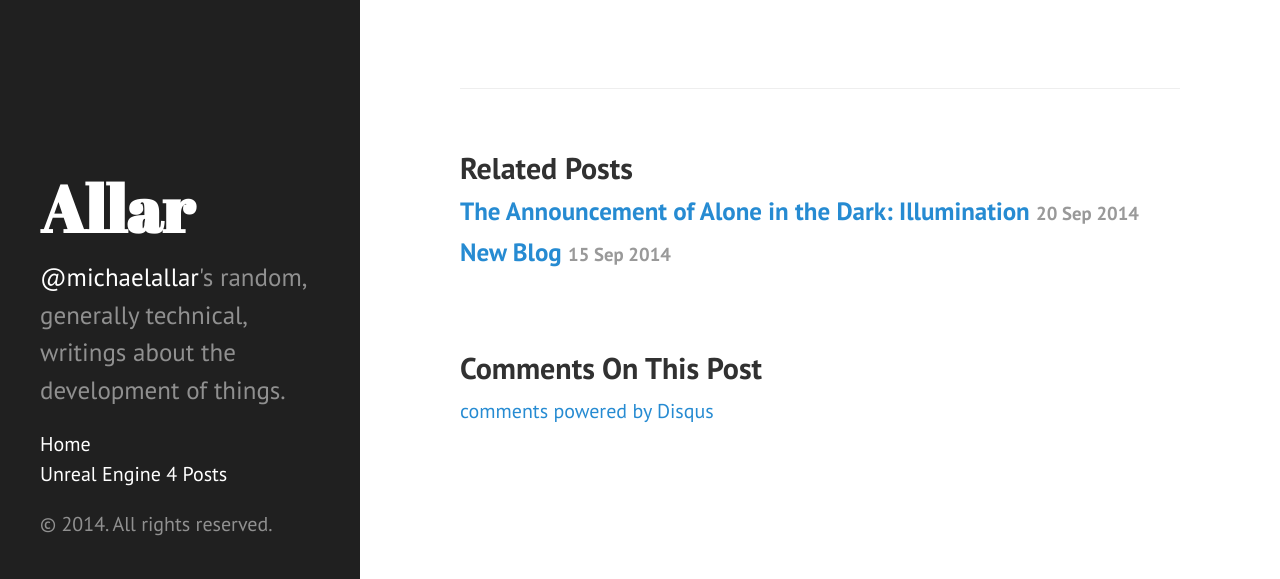
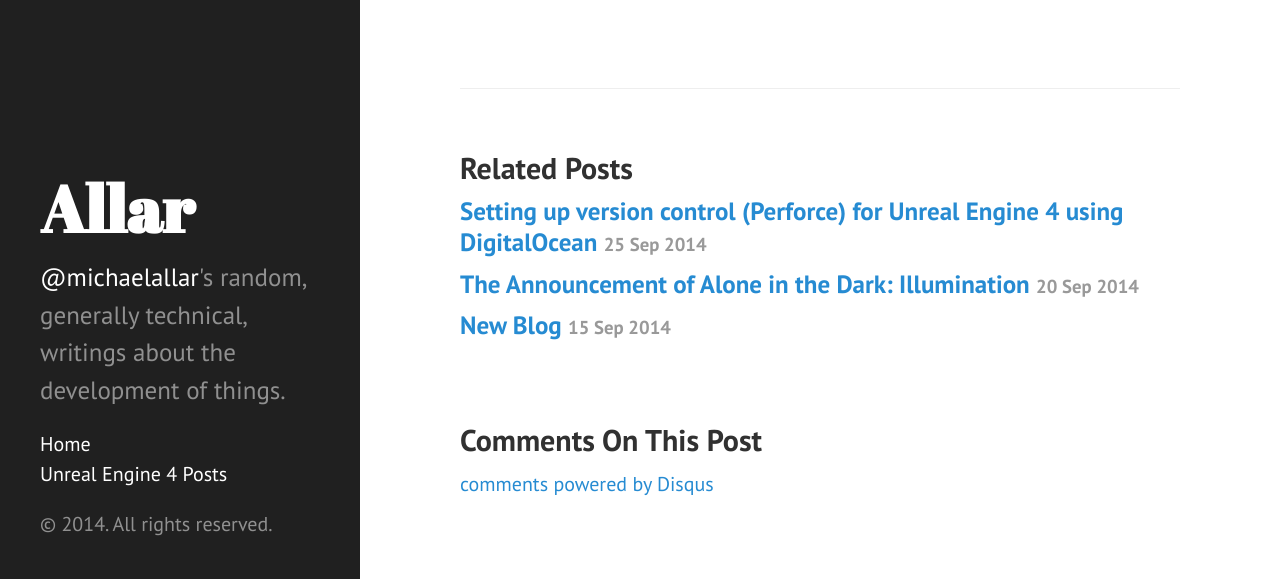
Before and after one commit to Allar/allar.github.io, a Jekyll site: the page built from _posts/2014-09-25-Build-Source.md, in a window 1280 px wide and 1382 px high. Shown: the part 803-1382 px from the top of the window. Built offline with Jekyll 4.4.1, drawn with Linux system fonts in a browser that asks for light colours; Markdown is read by kramdown in place of the engine named in the settings; comment, search, counter and statistics services are not loaded; some of the changed lines change nothing that is shown.

Commit message:
Adding first draft of Setup-Perforce-Digital

````diff
--- a/_layouts/post.html
+++ b/_layouts/post.html
@@ -1,23 +1,6 @@
 ---
 layout: default
 ---
-
-{% if post.tags.size > 0 %}
-    {% capture tags_content %}Posted with {% if post.tags.size == 1 %}<i class="fa fa-tag"></i>{% else %}<i class="fa fa-tags"></i>{% endif %}: {% endcapture %}
-    {% for post_tag in post.tags %}
-        {% for data_tag in site.data.tags %}
-            {% if data_tag.slug == post_tag %}
-                {% assign tag = data_tag %}
-            {% endif %}
-        {% endfor %}
-        {% if tag %}
-            {% capture tags_content_temp %}{{ tags_content }}<a href="/blog/tag/{{ tag.slug }}/">{{ tag.name }}</a>{% if forloop.last == false %}, {% endif %}{% endcapture %}
-            {% assign tags_content = tags_content_temp %}
-        {% endif %}
-    {% endfor %}
-{% else %}
-    {% assign tags_content = '' %}
-{% endif %}
 
 <div class="post">
   <h1 class="post-title">{{ page.title }}</h1>
--- a/_posts/2014-09-25-Build-Source.md
+++ b/_posts/2014-09-25-Build-Source.md
@@ -1,7 +1,6 @@
 ---
 layout: post
 title: "How To Build Unreal Engine 4 (UE4) From Source Code"
-tags: ue4, code
 ---
 
 People keep asking me how to build the engine, so I put together a really basic video on how to compile [UE4](https://www.unrealengine.com) from [Epic's Github](https://github.com/EpicGames/UnrealEngine).
--- /dev/null
+++ b/_posts/2014-09-25-Setup-Perforce-Digital.md
@@ -0,0 +1,163 @@
+---
+layout: post
+title: "Setting up version control (Perforce) for Unreal Engine 4 using DigitalOcean"
+---
+
+A common question with [Unreal Engine 4 (UE4)](http://www.unrealengine.com) is "how do you set up version control?" I think this is a very important question and if you have never used version control for your projects you are crippling yourself from the start. I won't go into details as to [why you should use version control](http://gameindustry.about.com/od/game-development/a/The-Importance-Of-Version-Control-Management-In-Game-Development.htm) or [how to use version control](http://betterexplained.com/articles/a-visual-guide-to-version-control/). I will be just covering how to get a basic setup going.
+
+There are many types of source control that exist in the wild but for game development generally [Perforce](http://www.perforce.com/), [Git](http://git-scm.com/), and [Subversion](https://subversion.apache.org/) are used. There are many differences between these source control systems and whether or not one is better than the other can be debated endlessly. UE4 has editor support for both Perforce and Subversion, but a [community plugin for Git](http://srombauts.github.io/UE4GitPlugin/) also exists, although I'm not too familiar with it.
+
+I will be focusing on Perforce as I find that most game development houses use it, including Epic, and although it has the disadvantage of requiring a server, Perforce supports up to 20 users/workspaces for free now and does a much much better job at handling binary files than both Git and Subversion; better binary file handling meaning less server space required for revision histories.
+
+This setup is more geared to those who [build UE4 from source code](/2014/09/25/Build-Source/) but is also applicable for those who just want to host project files.
+
+<!--more-->
+
+## Perforce Hosting
+
+Perforce is a centralized version control system, meaning it requires a server to be hosted on. You could run it locally and it is rather straightforward to set up, but I will be focusing on a more "proper" solution by setting up the Perforce host on a seperate [Ubuntu](http://www.ubuntu.com/) machine. If you plan to work with others remotely, I highly suggest renting a cloud server to put Perforce on so you don't have to worry about hardware maintenance, uptime, or bandwidth. There are a lot of server hosting solutions available, but for small projects, [I highly recommend DigitalOcean](https://www.digitalocean.com/?refcode=070b959bc226).
+
+Running a lightweight Perforce server using [DigitalOcean](https://www.digitalocean.com/?refcode=070b959bc226) will cost you $20 a month, ($10 a month if you know your project will be quite small) but if you are serious about development it will save you countless hours and cash when you inevitably break your project and need to revert some changes, or if you are working with someone else remotely.
+
+If you do end up using [DigitalOcean](https://www.digitalocean.com/?refcode=070b959bc226), please sign up using the links to it on this page as you get a $10 discount and I will get a much appreciated referral credit. Other than this, I am not paid in any way by [DigitalOcean](https://www.digitalocean.com/?refcode=070b959bc226) and I genuinely love their service.
+
+## Creating a DigitalOcean Droplet
+
+I will be writing how to set up a DigitalOcean Droplet, which is their term for a cloud instance, however this isn't absolutely required. I will be writing about how to set this up on a 64-bit Ubuntu/Linux system, so if you already have a Linux server up and running please skip this section. If you are installing a Perforce server on a Windows machine, using the server installer it is pretty straightforward and theres really nothing to write about.
+
+1. [Create a DigitalOcean account](https://www.digitalocean.com/?refcode=070b959bc226) by clicking Sign Up on the top right of [this page](https://www.digitalocean.com/?refcode=070b959bc226).
+2. Confirm your account with the email that DigitalOcean will send you.
+3. Enter your credit card information or provide a payment upfront using PayPal. If using PayPal, I recommend a payment of $20 to get started.
+4. Now you will need to create a droplet using the following settings.
+    - Hostname should be ideally be short
+    - I recommend the $20/month tier as it has enough space and bandwidth to last for awhile for a small project and provides you with enough ram and cpu to run other server tasks such as issue tracking or a [continuous integration](http://en.wikipedia.org/wiki/Continuous_integration) system like [Jenkins](http://jenkins-ci.org/) if you choose to in the future. You could get away with the $10/month tier though.
+    - Select the region closest to you for lower latency.
+    - You do not need any of the "Available Settings" unless you are interested in any of them.
+
+![DigitalOcean Create Droplet Screen](/assets/DigitalOcean_CreateDroplet.JPG)
+![DigitalOcean Select Region Screen](/assets/DigitalOcean_SelectRegion.JPG)
+
+## Accessing your DigitalOcean Droplet
+
+After you create your droplet, you will recieve an email containing its ip address and credentials. You will need this to log in.
+
+> ![DigitalOcean Root Email](/assets/DigitalOcean_RootEmail.PNG)
+
+To access your DigitalOcrean droplet you will need to [SSH](http://en.wikipedia.org/wiki/Secure_Shell) into it. Basically, this is a way to remote control a server but instead of seeing any form of user interface you can only interact with its shell/terminal/command prompt. The easiest way to do this is to download a program named [PuTTY](http://www.chiark.greenend.org.uk/~sgtatham/putty/download.html). On the downloads page, all you need is `putty.exe`. If you are on OS X, [use this instead](http://kb.mediatemple.net/questions/1599).
+
+1. Once you load PuTTY, enter your droplet's IP address in the Host Name box and click Open.
+2. A PuTTY Security Alert will pop up asking if you trust the host. Hit Yes.
+3. A shell will appear with the prompt `login as:`. Type in `root` and hit Enter.
+4. Type in your password given to you in the droplet email.
+
+    > When you type in your password, no characters will appear, but rest assured your input is being sent. A shortcut you can use is if you put your password in your clipboard, you can right click once to paste in the shell terminal and then hit enter.
+
+5. You will be forced to change your root password. Enter your root password again, then enter a new password twice to change it. **Be sure to remember this password.**
+6. If you end up at a prompt of `root@yourhostname:~#` or something very similar, you are now logged in.
+
+![PuTTY Configuration](/assets/DigitalOcean_Putty.PNG)
+![PuTTY Shell Login](/assets/DigitalOcean_ShellLogin.PNG)
+
+## Installing Perforce Server
+
+There are a lot of steps here that can be customized depending on your needs, but I will run through a standard basic installation.
+
+### Downloading Server Binary
+
+The first step is to download Perforce Server. To find the latest version of Perforce, you can view all versions of Perforce [here](ftp://ftp.perforce.com/perforce/). As of this writing on September 25, 2014, the latest Linux 64-bit version is `r14.1/bin.linux26x86_64` with download url `ftp://ftp.perforce.com/perforce/r14.1/bin.linux26x86_64/p4d`. To download this on the server, we can use the shell command `wget` to... get it.
+
+        wget ftp://ftp.perforce.com/perforce/r14.1/bin.linux26x86_64/p4d
+
+Enter the command above and your server should download the file directly.
+
+![PuTTY P4D Download](/assets/DigitalOcean_P4DDownload.PNG)
+
+### Prepping Server Binary
+
+Linux shells usually require you to set an executable flag on downloaded files if you want to run them. Ubuntu and Perforce are no exception. To make the file executable, use:
+
+        chmod +x p4d
+
+Once the `p4d` server binary is executable, lets move it to `/usr/local/bin`
+
+        sudo mv p4d /usr/local/bin
+
+### Setting Up Basic Permissions Security
+
+It is __highly not recommended that you run your Perforce server as `root`__. `root` has far too much power and if someone were to run bad things through your Perforce server (which is highly unlikely), it should be isolated in terms of what it can do on the system. To do this we are going to add a new user.
+
+        sudo adduser perforce
+
+This will prompt you to create a password and enter some details about the new user. These details are not too important and I just set the user's full name to Perforce.
+
+![PuTTY Add Perforce User](/assets/DigitalOcean_AddPerforceUser.PNG)
+
+### Creating the Perforce Server Root
+
+Now we need to create the directories that will house our Perforce server database files and logs. These files essentially store the settings of your server. We will also need to give the `perforce` user permission to use these files.
+
+        sudo mkdir /perforce_depot
+        sudo chown perforce /perforce_depot
+        sudo mkdir /var/log/perforce
+        sudo chown perforce /var/log/perforce
+
+### Setting Up Perforce As A Boot Daemon
+
+We don't want to keep manually starting our Perforce server every time the DigialOcean server goes down, even if the server will generally never crash or hang. If we need to restart the server for any reason, setting up Perforce as a boot daemon will ensure it will always be running. First we need to go to the directory that contains a bunch of system initialization controls.
+
+        cd /etc/init.d
+
+Now we need a control script for our `perforce` user. I've been using [this script](/assets/shell_scripts/perforce) for awhile without any issue. I'm not exactly sure who the original author of it was. Here is the script in full for reference in case the script file somehow disappears off host. If [this link to download this script](/assets/shell_scripts/perforce) is working, you will not have to type this up and instead can download this script directly to your `/etc/init.d` directory directly with the following command:
+
+        wget http://allarsblog.com/assets/shell_scripts/perforce
+
+Full script for reference, which if you have to create manually, should be saved as `/etc/init.d/perforce`
+
+```shell
+#!/bin/sh -e
+
+  export P4JOURNAL=/var/log/perforce/journal
+  export P4LOG=/var/log/perforce/p4err
+  export P4ROOT=/perforce_depot
+  export P4PORT=1666
+
+  PATH="/usr/local/sbin:/usr/local/bin:/sbin:/bin:/usr/sbin:/usr/bin"
+
+  . /lib/lsb/init-functions
+
+  p4start="p4d -d"
+  p4stop="p4 admin stop"
+  p4user=perforce
+
+  case "$1" in
+  start)
+    log_action_begin_msg "Starting Perforce Server"
+    daemon -u $p4user -- $p4start;
+    ;;
+
+  stop)
+    log_action_begin_msg "Stopping Perforce Server"
+    daemon -u $p4user -- $p4stop;
+    ;;
+
+  restart)
+    stop
+    start
+    ;;
+
+  *)
+    echo "Usage: /etc/init.d/perforce (start|stop|restart)
+    exit 1
+    ;;
+
+esac
+
+exit 0
+```
+
+
+### Installing Daemon
+
+`daemon` is a linux tool that turns a program into a daemon. A daemon is a background task that runs behind everything and isn't directly interactable. This is important as we want our Perforce server to always be running in the background, otherwise if you start the server in your PuTTY shell, as soon as you quit your shell your Perforce server would also shut down. To install `daemon`, use the following command:
+
+        sudo apt-get daemon
````
Also changed, not shown: assets/DigitalOcean_AddPerforceUser.PNG (added), assets/DigitalOcean_CreateDroplet.JPG (added), assets/DigitalOcean_P4DDownload.PNG (added), assets/DigitalOcean_Putty.PNG (added), assets/DigitalOcean_RootEmail.PNG (added), assets/DigitalOcean_SelectImage.JPG (added), assets/DigitalOcean_SelectRegion.JPG (added), assets/DigitalOcean_ShellLogin.PNG (added), 1 other file.
